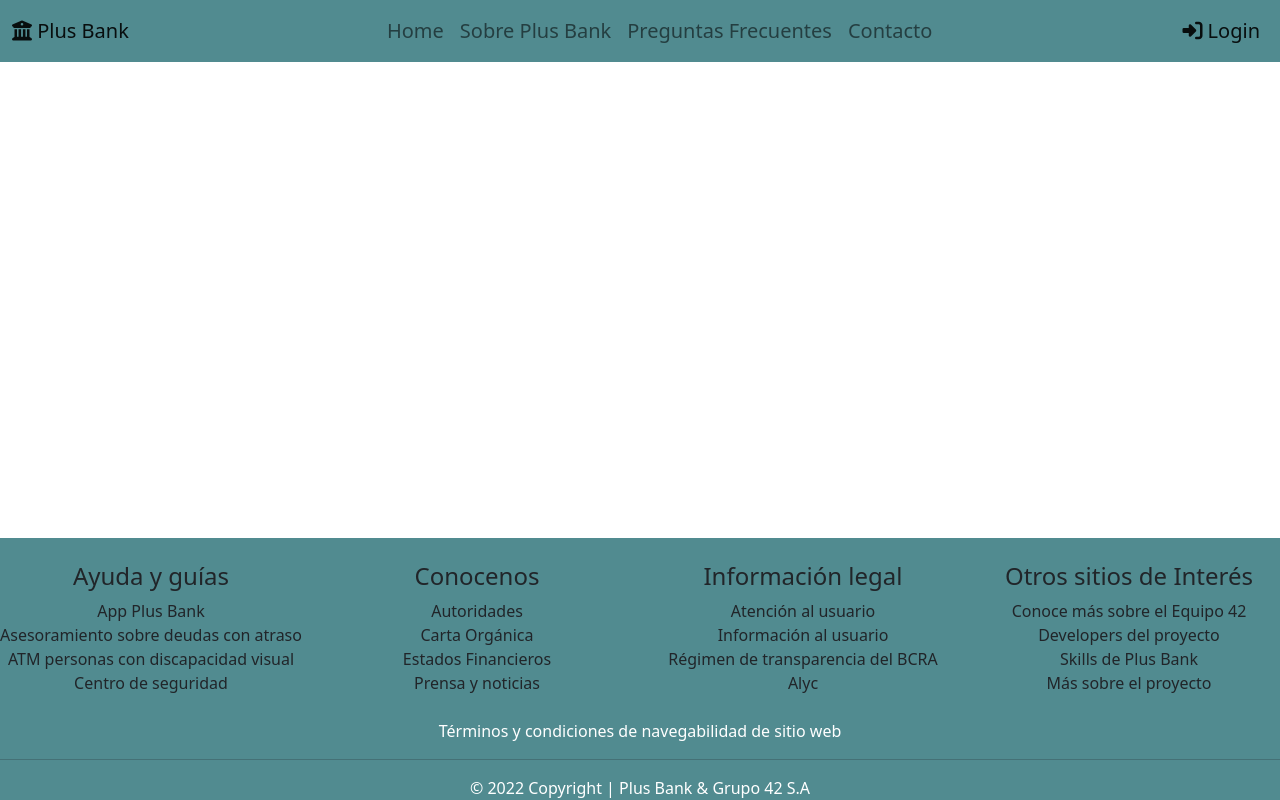
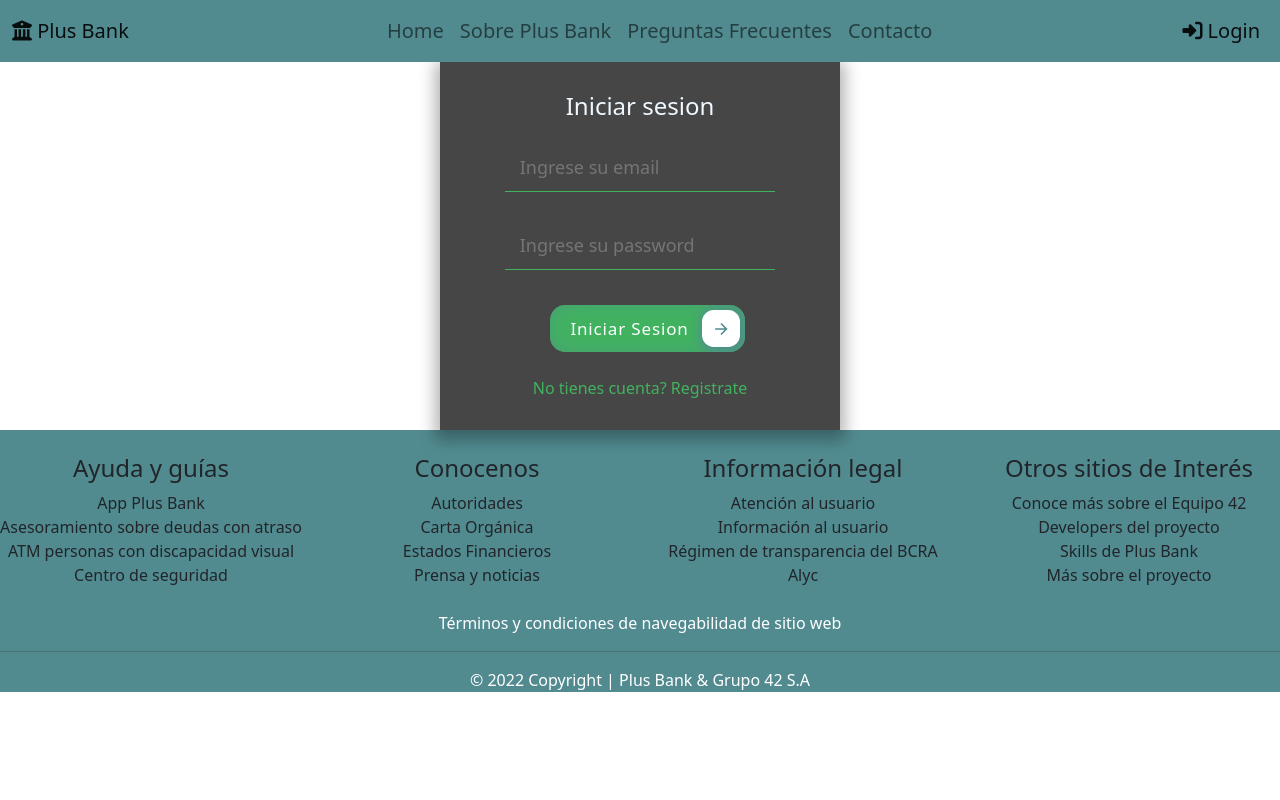
Before and after one commit to leandroheliz/Equipo42IDForIdeas, a React (Create React App) app: page /login in a window 1280 px wide. Built offline with nearby package versions, Linux system fonts and the light colour scheme.

Commit message:
formularios marcos

```diff
--- a/src/App.js
+++ b/src/App.js
@@ -1,4 +1,6 @@
 //este es el punto de inicio del sitio.
+//ok
+
 import './index.css';
 import { BrowserRouter } from 'react-router-dom';
 import Rutas from './Routes/Rutas';
--- /dev/null
+++ b/src/Components/Login/FormLogin.js
@@ -0,0 +1,51 @@
+import React from "react";
+import { Link } from "react-router-dom";
+
+const FormLogin = () => {
+  return (
+    <div className="container">
+      <form className="form-login">
+        <h4>Iniciar sesion</h4>
+
+        <input
+          type="email"
+          id="formContactoEmail"
+          placeholder=" Ingrese su email"
+        />
+
+        <input
+          type="password"
+          id="formContactoPass"
+          placeholder=" Ingrese su password"
+        />
+
+        <Link to="/homebanking" className="text-decoration-none">
+          <button className="cssbuttons-io-button">
+            Iniciar Sesion
+            <div className="icon">
+              <svg
+                height="24"
+                width="24"
+                viewBox="0 0 24 24"
+                xmlns="http://www.w3.org/2000/svg"
+              >
+                <path d="M0 0h24v24H0z" fill="none"></path>
+                <path
+                  d="M16.172 11l-5.364-5.364 1.414-1.414L20 12l-7.778 7.778-1.414-1.414L16.172 13H4v-2z"
+                  fill="currentColor"
+                ></path>
+              </svg>
+            </div>
+          </button>
+        </Link>
+        <Link to="/registro" className="text-decoration-none mt-4">
+          <span className="text-decoration-none">
+            No tienes cuenta? Registrate
+          </span>
+        </Link>
+      </form>
+    </div>
+  );
+};
+
+export default FormLogin;
--- /dev/null
+++ b/src/Components/Login/FormRegistro.js
@@ -0,0 +1,91 @@
+import { Link } from 'react-router-dom';
+
+const FormRegistro = () => {
+  return (
+    <div className="container">
+      <form className="form-registro">
+        <h4>Register</h4>
+
+      <div className='registro-grid' >
+      <input
+          type="text"
+          id="formContactoEmail"
+          placeholder=" Ingrese su nombre"
+        />
+
+        <input
+          type="text"
+          id="formContactoApellido"
+          placeholder=" Ingrese su apellido"
+        />
+
+        <input
+          type="email"
+          id="formContactoEmail"
+          placeholder=" Ingrese su email"
+        />
+
+        <input
+          type="password"
+          id="formContactoPass"
+          placeholder="Password"
+        />
+
+        <input
+          type="password"
+          id="formContactoPass2"
+          placeholder="Confirme su password"
+        />
+
+
+        <input
+          type="tel"
+          id="formContactoTel"
+          placeholder="Telefono"
+        />
+
+        <input
+          type="text"
+          id="formContactoPais"
+          placeholder="Pais"
+        />
+
+        <input
+          type="text"
+          id="formContactoDni"
+          placeholder="DNI"
+        />
+      </div>
+
+
+        <Link to="/homebanking" className="text-decoration-none">
+          <button className="cssbuttons-io-button">
+            Crear cuenta
+            <div className="icon">
+              <svg
+                height="24"
+                width="24"
+                viewBox="0 0 24 24"
+                xmlns="http://www.w3.org/2000/svg"
+              >
+                <path d="M0 0h24v24H0z" fill="none"></path>
+                <path
+                  d="M16.172 11l-5.364-5.364 1.414-1.414L20 12l-7.778 7.778-1.414-1.414L16.172 13H4v-2z"
+                  fill="currentColor"
+                ></path>
+              </svg>
+            </div>
+          </button>
+        </Link>
+        <Link to="/login" className="text-decoration-none mt-4">
+          <span className="text-decoration-none">
+            Ya tienes cuenta? Inicia sesion
+          </span>
+        </Link>
+      </form>
+    </div>
+  );
+};
+
+
+export default FormRegistro;
--- a/src/Components/Login/Registro.js
+++ /dev/null
@@ -1,27 +0,0 @@
-import { Link } from 'react-router-dom';
-import BotonLogin from '../Botones/BotonLogin';
-
-const Registro = () => {
-  return (
-    <div className="container d-flex justify-content-center">
-    <form className="text-center">
-      <br/>
-  <div className="mb-3">
-    <input type="email" className="form-control" id="formContactoNombre" aria-describedby="emailHelp" style={{width:"500px", fontSize:"25px"}}
-    placeholder=" Ingrese su email"/>
-  </div>
-  <div className="mb-3">
-    <input type="password" className="form-control" id="formContactoEmail" style={{width:"500px", fontSize:"25px"}} placeholder=" Ingrese su contraseña"/>
-  </div>
-  <BotonLogin/>
-  <br/>
-  <br/>
-  <Link to="/login">
-  <span style={{fontSize: "25px", fontWeight: "bold"}}>Tenes Cuenta? Inicia Sesión</span>
-  </Link>
-</form>
-    </div>
-  )
-}
-
-export default Registro;
--- a/src/Routes/Rutas.js
+++ b/src/Routes/Rutas.js
@@ -5,7 +5,8 @@ import Home from '../Components/Pages/Home';
 import About from '../Components/Pages/About';
 import PreguntasFrecuentes from '../Components/Pages/PreguntasFrecuentes';
 import Contacto from '../Components/Pages/Contacto';
-import Registro from '../Components/Login/Registro';
+import FormLogin from '../Components/Login/FormLogin';
+import FormRegistro from '../Components/Login/FormRegistro';
 
 const Rutas = () => {
   return (
@@ -16,7 +17,8 @@ const Rutas = () => {
         <Route path="/about" element={<About />}/>
         <Route path="/preguntas_frecuentes" element={<PreguntasFrecuentes />}/>
         <Route path="/contacto" element={<Contacto />}/>
-        <Route path="/registro" element={<Registro />}/>
+        <Route path="/login" element={<FormLogin />}/>
+        <Route path="/registro" element={<FormRegistro />}/>
       </Routes>
       <Footer/>
     </>
@@ -24,3 +26,5 @@ const Rutas = () => {
 };
 
 export default Rutas;
+
+//estan las rutas generales y las del homebanking
--- a/src/index.css
+++ b/src/index.css
@@ -22,11 +22,11 @@ body {
 
 body::-webkit-scrollbar {
   width: 8px;
-  background: var(--color2);
+  background: var(--color1);
 }
 
 body::-webkit-scrollbar-thumb {
-  background: RGB(81, 139, 144);
+  background: RGB(65, 179, 95);
   border-radius: 10px;
 }
 
@@ -94,11 +94,12 @@ body::-webkit-scrollbar-thumb {
   color: var(--color2);
   text-decoration: none;
 }
+
+/*SACAR EL FOOTER DEL LOGIN*/
 .footer {
   background: var(--color1);
   width: 100%;
-  position: absolute;
-  bottom: 0;
+
 }
 
 .colFooter {
@@ -298,3 +299,173 @@ p {
 .salir {
   margin-top: 300px;
 }
+
+.container {
+  display: flex;
+  justify-content: center;
+  align-items: center;
+}
+
+.form-login h4 {
+  text-align: center;
+  color: aliceblue;
+}
+
+.form-login {
+  display: flex;
+  flex-direction: column;
+  justify-content: center;
+
+  width: 400px;
+  text-align: center;
+  padding: 30px 50px;
+  box-shadow: 0px 5px 15px 5px rgba(0, 0, 0, 0.3);
+  background-color: rgb(70, 70, 70);
+}
+
+.form-login input {
+  padding: 10px;
+  margin: 15px;
+  background-color: transparent;
+  color: aliceblue;
+  border: none;
+  border-bottom: 1px solid var(--color2);
+  transition: all 0.2s ease-in;
+  font-size: 18px;
+}
+
+.form-login input:focus {
+  outline: none;
+}
+
+.form-login input:focus-within {
+  background-color: transparent;
+}
+
+.form-login input:hover {
+  -webkit-box-shadow: 0px 10px 10px -4px rgba(65, 179, 95, 0.39);
+  box-shadow: 0px 10px 10px -4px rgba(65, 179, 95, 0.39);
+}
+
+.form-login button {
+  margin-left: 60px;
+  margin-top: 20px;
+}
+
+.form-login span {
+  color: var(--color2);
+  margin: 15px;
+  text-decoration: none;
+}
+
+
+.form-registro h4 {
+  text-align: center;
+  color: aliceblue;
+}
+
+.form-registro {
+  display: flex;
+  flex-direction: column;
+  justify-content: center;
+
+  width: 700px;
+  text-align: center;
+  padding: 30px 50px;
+  box-shadow: 0px 5px 15px 5px rgba(0, 0, 0, 0.3);
+  background-color: rgb(70, 70, 70);
+}
+
+.form-registro input {
+  padding: 10px;
+  margin: 15px;
+  background-color: transparent;
+  color: aliceblue;
+  border: none;
+  border-bottom: 1px solid var(--color2);
+  transition: all 0.2s ease-in;
+  font-size: 18px;
+}
+
+.form-registro input:focus {
+  outline: none;
+}
+
+.form-registro input:focus-within {
+  background-color: transparent;
+}
+
+.form-registro input:hover {
+  -webkit-box-shadow: 0px 10px 10px -4px rgba(65, 179, 95, 0.39);
+  box-shadow: 0px 10px 10px -4px rgba(65, 179, 95, 0.39);
+}
+
+.form-registro button {
+  margin-left: 205px;
+  margin-top: 20px;
+}
+
+.form-registro span {
+  color: var(--color2);
+  margin: 15px;
+  text-decoration: none;
+}
+
+
+.registro-grid{
+  display:grid;
+  grid-template-columns: repeat(2, 1fr) ;
+}
+
+.cssbuttons-io-button {
+  background: var(--color2);
+  color: white;
+  font-family: inherit;
+  padding: 0.35em;
+  padding-left: 1.2em;
+  font-size: 17px;
+  font-weight: 500;
+  border-radius: 0.9em;
+  border: none;
+  letter-spacing: 0.05em;
+  display: flex;
+  align-items: center;
+  box-shadow: inset 0 0 1.6em -0.6em var(--color1);
+  overflow: hidden;
+  position: relative;
+  height: 2.8em;
+  padding-right: 3.3em;
+}
+
+.cssbuttons-io-button .icon {
+  background: white;
+  margin-left: 1em;
+  position: absolute;
+  display: flex;
+  align-items: center;
+  justify-content: center;
+  height: 2.2em;
+  width: 2.2em;
+  border-radius: 0.7em;
+  box-shadow: 0.1em 0.1em 0.6em 0.2em var(--color1);
+  right: 0.3em;
+  transition: all 0.3s;
+}
+
+.cssbuttons-io-button:hover .icon {
+  width: calc(100% - 0.6em);
+}
+
+.cssbuttons-io-button .icon svg {
+  width: 1.1em;
+  transition: transform 0.3s;
+  color: var(--color1);
+}
+
+.cssbuttons-io-button:hover .icon svg {
+  transform: translateX(0.1em);
+}
+
+.cssbuttons-io-button:active .icon {
+  transform: scale(0.95);
+}
```
Also changed, not shown: src/Components/Login/Login.js (deleted, +0 -32 lines), src/Routes/RutasAuth.js (deleted, +0 -21 lines).
